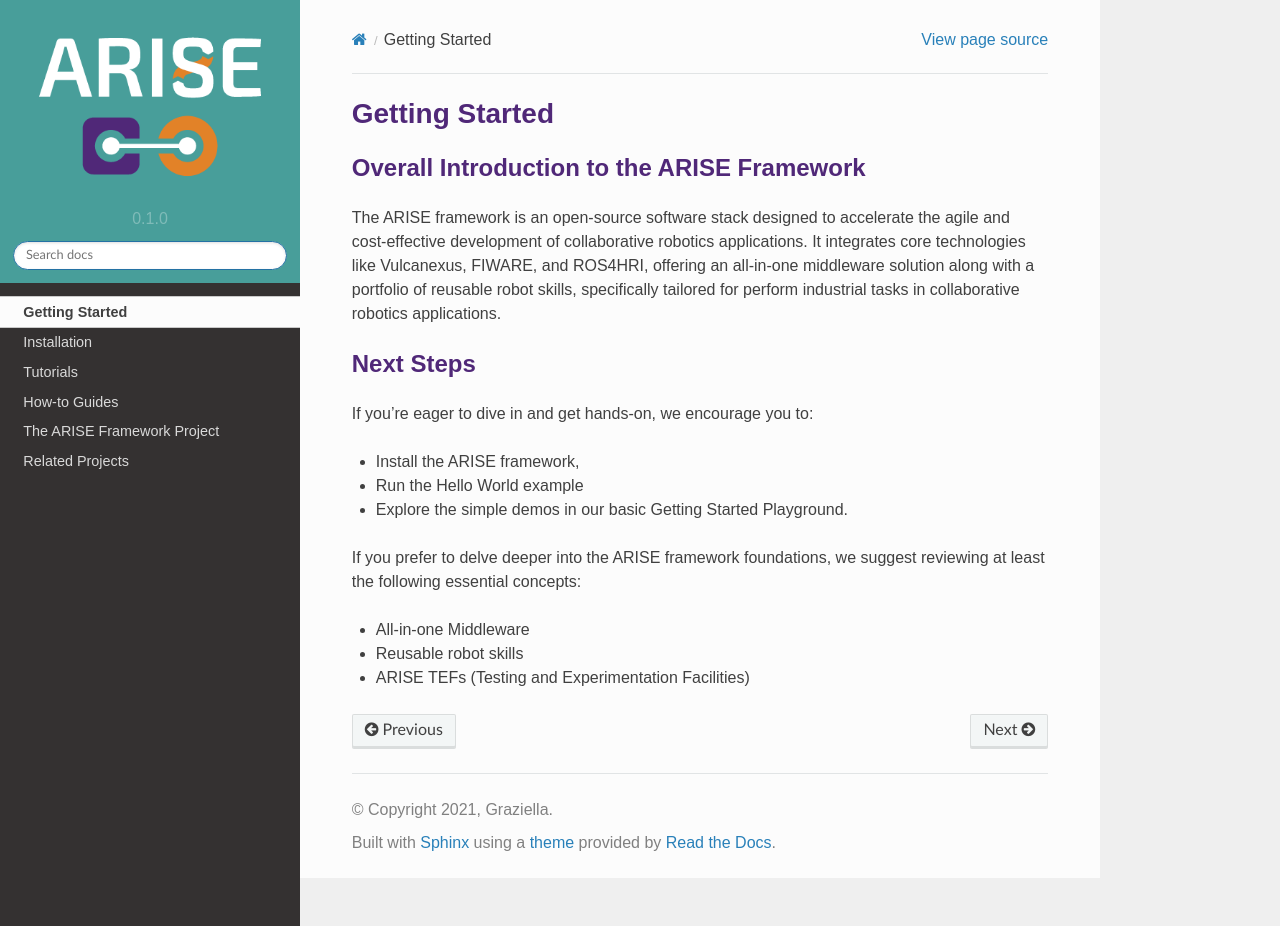
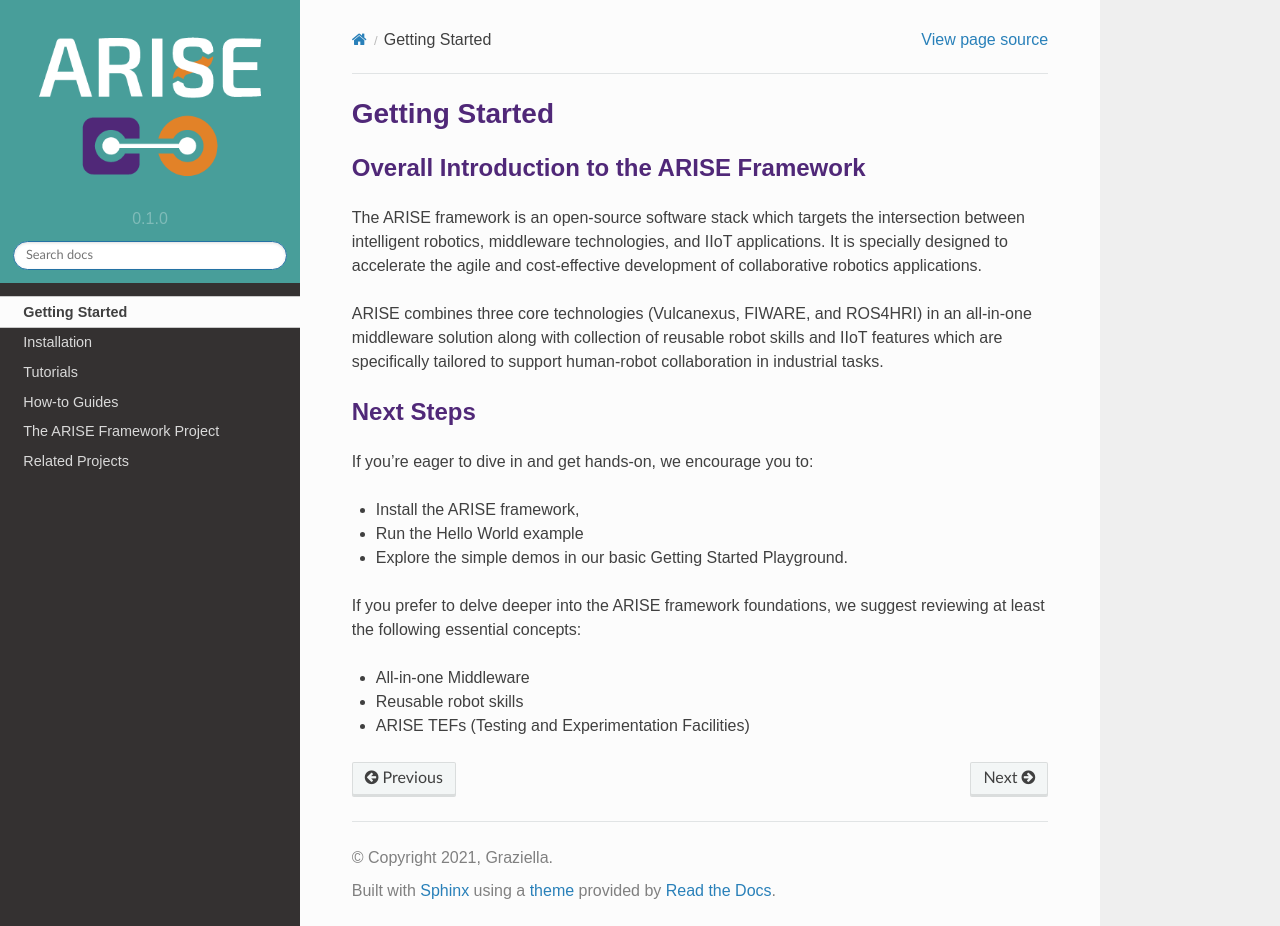
Before and after one commit to agileHRI/arise_documentation, a Sphinx documentation site: the page built from docs/source/getting-started.rst, in a window 1280 px wide and 926 px high. Built offline with Sphinx 7.4.7 and the Read the Docs theme 2.0.0, drawn with Linux system fonts in a browser that asks for light colours.

Commit message:
Update getting-started.rst

```diff
--- a/docs/source/getting-started.rst
+++ b/docs/source/getting-started.rst
@@ -4,11 +4,13 @@ Getting Started
 .. _overall_introduction:
 Overall Introduction to the ARISE Framework
 -------------------------------------------
-The ARISE framework is an open-source software stack designed to accelerate the agile and cost-effective
-development of collaborative robotics applications. It integrates core technologies like Vulcanexus, FIWARE, and ROS4HRI,
-offering an all-in-one middleware solution along with a portfolio of reusable robot skills, specifically tailored for
-perform industrial tasks in collaborative robotics applications.
+The ARISE framework is an open-source software stack which targets the intersection between intelligent robotics,
+middleware technologies, and IIoT applications. It is specially designed to accelerate the agile and cost-effective
+development of collaborative robotics applications.
 
+ARISE combines three core technologies (Vulcanexus, FIWARE, and ROS4HRI) in an all-in-one middleware solution along with
+collection of reusable robot skills and IIoT features which are specifically tailored to support human-robot collaboration
+in industrial tasks.
 
 .. _next_steps:
 Next Steps
```
